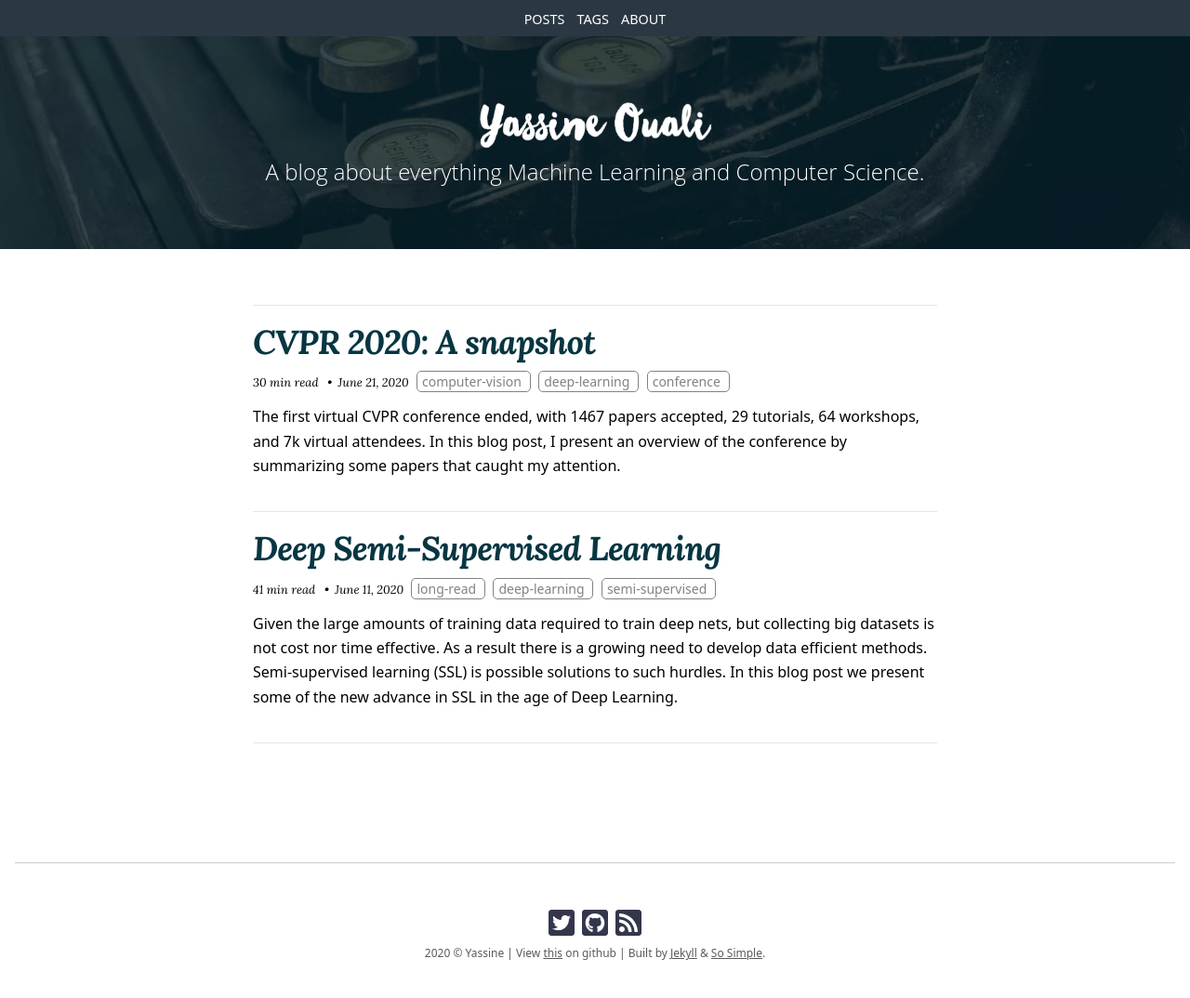
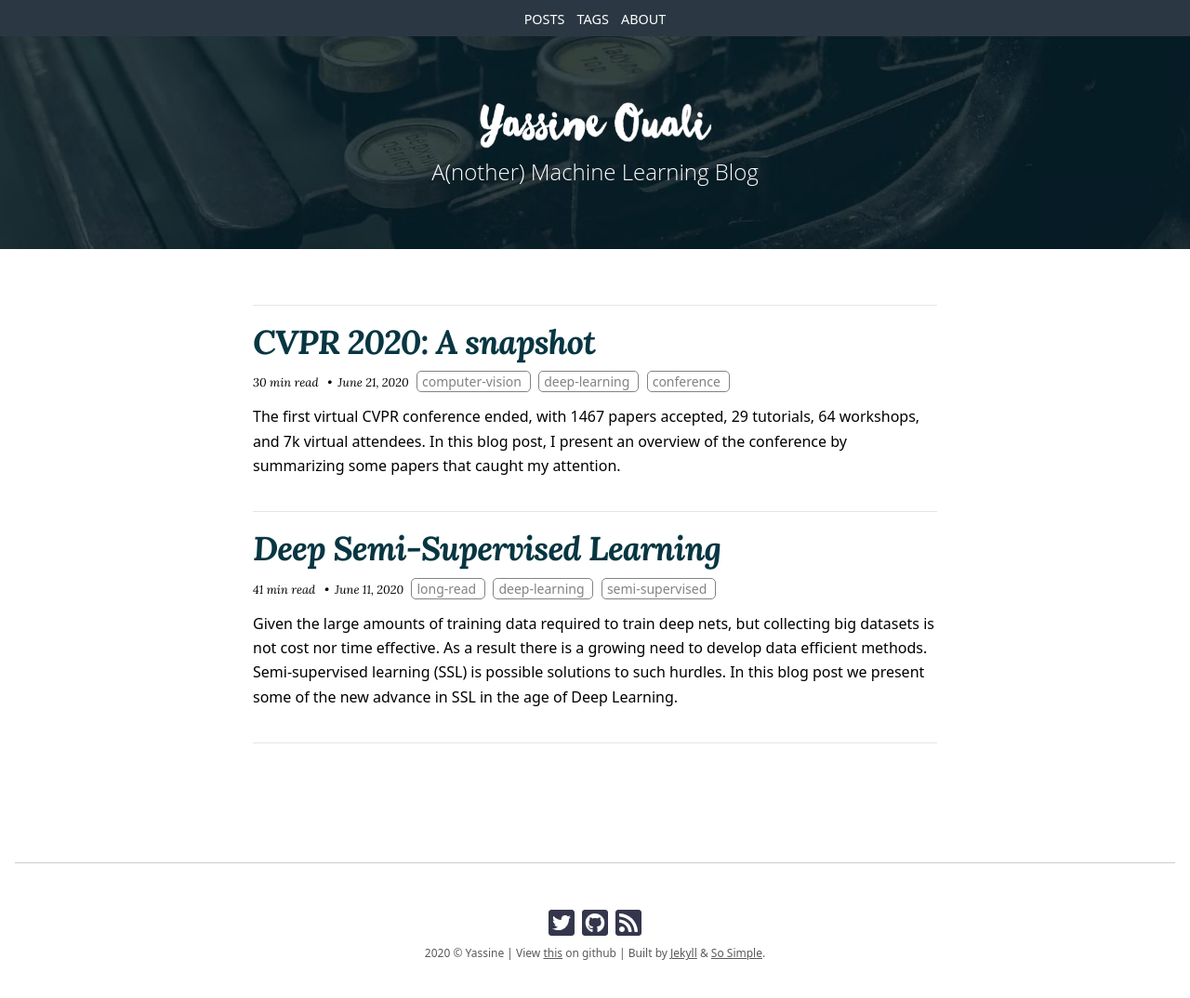
Before and after one commit to yassouali/ml-blog, a Jekyll site: the page built from index.md, in a window 1280 px wide. Shown: the whole page at 93% size. Built offline with Jekyll 4.4.1, drawn with Linux system fonts in a browser that asks for light colours; nearby versions of some CDN libraries.

Commit message:
discription

```diff
--- a/_config.yml
+++ b/_config.yml
@@ -3,7 +3,7 @@ remote_theme: mmistakes/so-simple-theme
 
 locale: en-US
 title: "Yassine"
-description: "A blog about everything Machine Learning and Computer Science."
+description: "A(nother) Machine Learning Blog"
 baseurl: "/ml-blog"
 url: "https://yassouali.github.io/"
 
```
